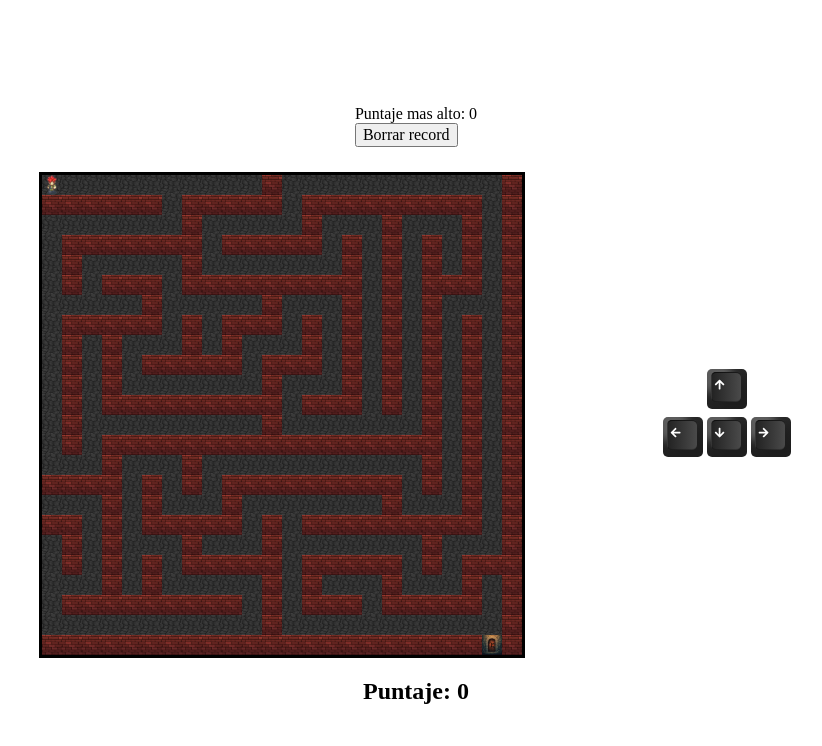
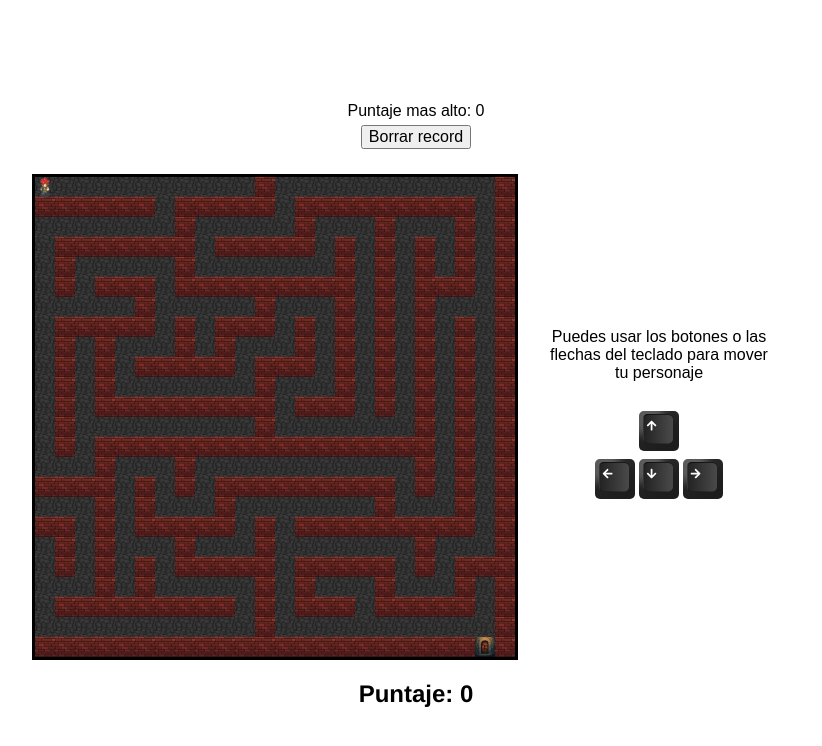
Before and after one commit to rafaelval/laberinto, a React (Create React App) app: page / in a window 1280 px wide. Shown: the top 746 px of the page, without its empty margins (224-1046 px from the left). Built offline with nearby package versions, Linux system fonts and the light colour scheme.

Commit message:
añadido texto de ayuda

```diff
--- a/src/App.css
+++ b/src/App.css
@@ -23,10 +23,6 @@
   align-items: center;
 }
 
-.start {
-  background-color: #ffff00;
-}
-
 .end {
   background-image: url(/src/images/door.png);
   background-size: contain;
@@ -48,22 +44,42 @@
   height: 20px;
   background-image: url(/src/images/player.png);
   background-size: contain;
-  border-radius: 50%;
   position: absolute;
   transition: transform 0.5s ease;
 }
 
 .record {
+  display: flex;
+  flex-direction: column;
+  align-items: center;
+  font-family: Arial, Helvetica, sans-serif;
   margin-top: 10px;
   margin-bottom: 25px;
+}
+
+.record p{
+  padding-bottom: 5px;
 }
 
 .contPrinc {
   width: 100vw;
   display: flex;
   justify-content: space-evenly;
-  padding-left: 10%;
-  padding-right: 10%;
+  align-items: center;
+  padding-left: 20%;
+  padding-right: 20%;
+}
+
+.controlsBlock {
+  display: flex;
+  flex-direction: column;
+  padding: 25px;
+}
+
+.controlsBlock p{
+  margin-bottom: 25px;
+  text-align: center;
+  font-family: Arial, Helvetica, sans-serif;
 }
 
 .controls {
@@ -127,6 +143,7 @@ span:hover {
   margin-top: 20px;
   font-size: 24px;
   font-weight: bold;
+  font-family: 'Franklin Gothic Medium', 'Arial Narrow', Arial, sans-serif;
 }
 
 @media screen and (max-width: 430px) {
--- a/src/App.jsx
+++ b/src/App.jsx
@@ -96,6 +96,8 @@ export const App = () => {
       </div>
       <div className="contPrinc">
       <div className="maze">{renderMaze(maze, playerPosition)}</div>
+      <div className="controlsBlock">
+        <p>Puedes usar los botones o las flechas del teclado para mover tu personaje</p>
       <div className="controls">
         <span onClick={() => handleMove("up")}>
           <i>
@@ -122,6 +124,8 @@ export const App = () => {
       </div>
       </div>
 
+      </div>
+
       <div className="score">Puntaje: {score}</div>
     </div>
   );
```
